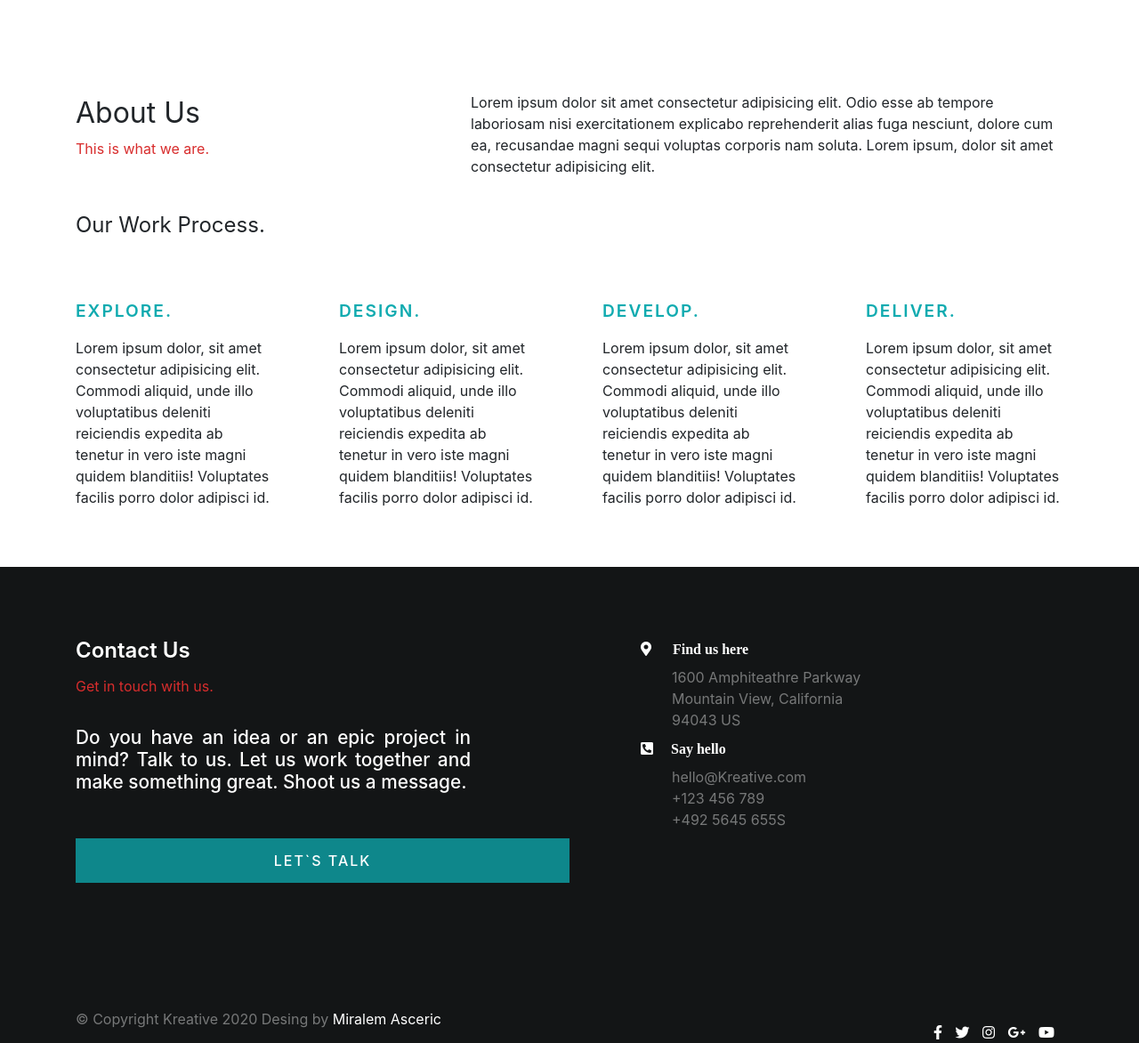
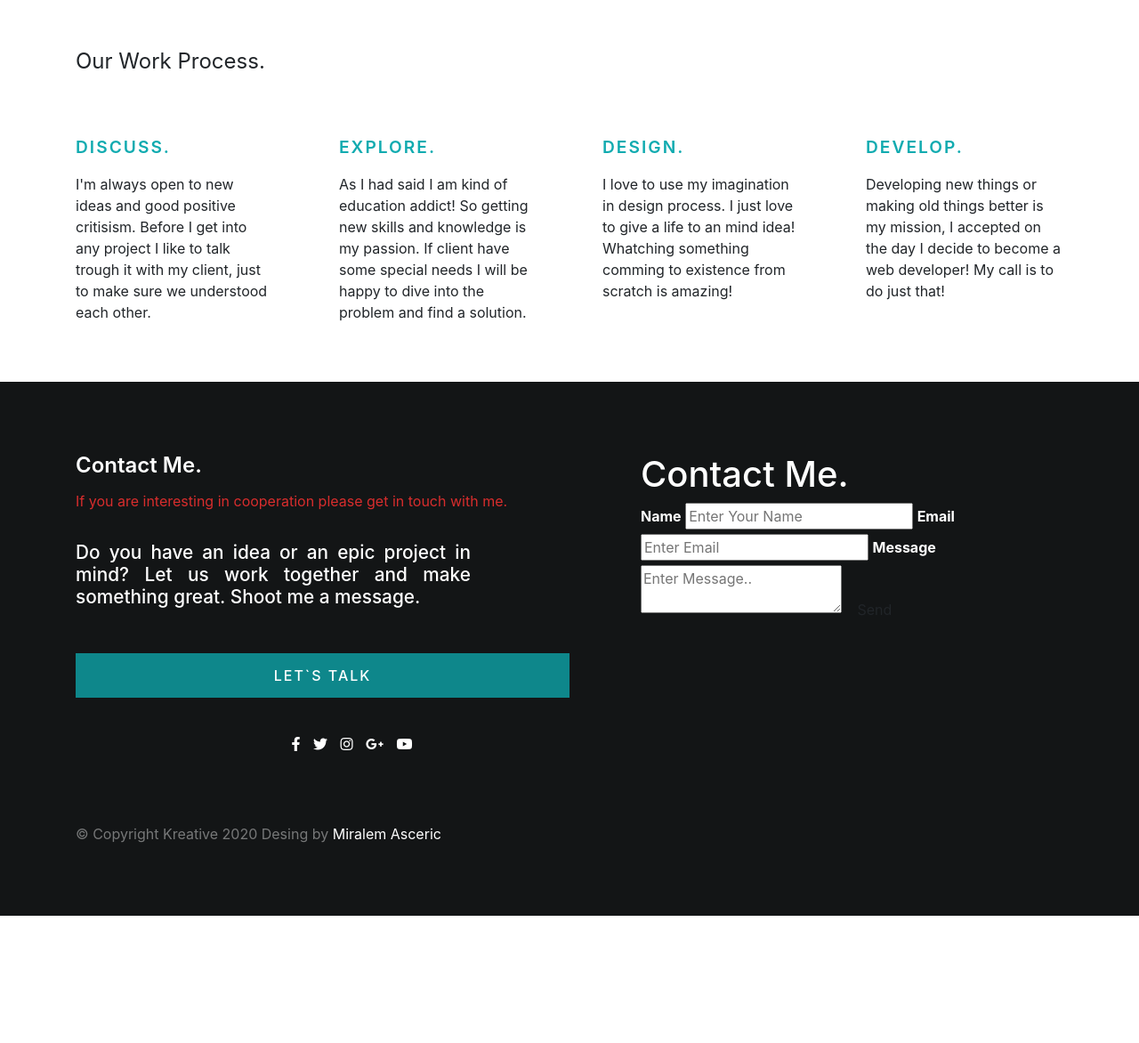
Before and after one commit to Miralem91/portfolio, a plain HTML site: page index.html in a window 1280 px wide. Shown: the part 3730-4902 px from the top of the page at 89% size. After the commit the page ends 4759 px from the top, so only its background shows below. Drawn offline with nearby package versions, Linux system fonts and the light colour scheme; a web font is replaced by a local one.

Commit message:
Update index.html

```diff
--- a/index.html
+++ b/index.html
@@ -276,37 +276,26 @@
 
 <div class="container-fluid " data-aos="zoom-in " id="about-us">
     <div class="container ">
-        <div class="container-fluid " id="about-us-intro">
-            <div class="div-float-left ">
-                <p class="about-us-title ">About Us</p>
-                <p class="section-color ">This is what we are.</p>
 
-            </div>
-            <div class="div-float-right ">
-                <p class="about-us-intro ">Lorem ipsum dolor sit amet consectetur adipisicing elit. Odio esse ab tempore laboriosam nisi exercitationem explicabo reprehenderit alias fuga nesciunt, dolore cum ea, recusandae magni sequi voluptas corporis nam soluta. Lorem ipsum,
-                    dolor sit amet consectetur adipisicing elit.</p>
-            </div>
-        </div>
-
-        <div class="container about-us-subtitle-wrap ">
+        <div class="container about-us-subtitle-wrap mt-5">
             <p class="about-us-subtitle ">Our Work Process.</p>
         </div>
         <div data-aos="zoom-in " class="container-fluid about-us-flex ">
-            <div class="about-us-section " data-aos="fade-up " data-aos-delay="300 ">
-                <p class="uppercase-colored ">EXPLORE.</p>
-                <p class="about-us-text ">Lorem ipsum dolor, sit amet consectetur adipisicing elit. Commodi aliquid, unde illo voluptatibus deleniti reiciendis expedita ab tenetur in vero iste magni quidem blanditiis! Voluptates facilis porro dolor adipisci id.</p>
+            <div class="about-us-section " data-aos="fade-up " data-aos-delay="600 ">
+                <p class="uppercase-colored ">DISCUSS.</p>
+                <p class="about-us-text "> I'm always open to new ideas and good positive critisism. Before I get into any project I like to talk trough it with my client, just to make sure we understood each other.</p>
             </div>
-            <div class="about-us-section " data-aos="fade-up " data-aos-delay="400 ">
-                <p class="uppercase-colored ">DESIGN.</p>
-                <p class="about-us-text ">Lorem ipsum dolor, sit amet consectetur adipisicing elit. Commodi aliquid, unde illo voluptatibus deleniti reiciendis expedita ab tenetur in vero iste magni quidem blanditiis! Voluptates facilis porro dolor adipisci id.</p>
+            <div class="about-us-section" data-aos="fade-up " data-aos-delay="300 ">
+                <p class="uppercase-colored">EXPLORE.</p>
+                <p class="about-us-text">As I had said I am kind of education addict! So getting new skills and knowledge is my passion. If client have some special needs I will be happy to dive into the problem and find a solution.</p>
+            </div>
+            <div class="about-us-section" data-aos="fade-up " data-aos-delay="400 ">
+                <p class="uppercase-colored">DESIGN.</p>
+                <p class="about-us-text">I love to use my imagination in design process. I just love to give a life to an mind idea! Whatching something comming to existence from scratch is amazing!</p>
             </div>
             <div class="about-us-section " data-aos="fade-up " data-aos-delay="500 ">
                 <p class="uppercase-colored ">DEVELOP.</p>
-                <p class="about-us-text ">Lorem ipsum dolor, sit amet consectetur adipisicing elit. Commodi aliquid, unde illo voluptatibus deleniti reiciendis expedita ab tenetur in vero iste magni quidem blanditiis! Voluptates facilis porro dolor adipisci id.</p>
-            </div>
-            <div class="about-us-section " data-aos="fade-up " data-aos-delay="600 ">
-                <p class="uppercase-colored ">DELIVER.</p>
-                <p class="about-us-text ">Lorem ipsum dolor, sit amet consectetur adipisicing elit. Commodi aliquid, unde illo voluptatibus deleniti reiciendis expedita ab tenetur in vero iste magni quidem blanditiis! Voluptates facilis porro dolor adipisci id.</p>
+                <p class="about-us-text ">Developing new things or making old things better is my mission, I accepted on the day I decide to become a web developer! My call is to do just that!</p>
             </div>
         </div>
     </div>
@@ -319,25 +308,34 @@
 <div class="container-fluid " id="contact" data-aos="zoom-in " data-aos-duration=" 2000 ">
     <div class="container contact-container ">
         <div class="contact-intro ">
-            <p class="contact-title ">Contact Us</p>
-            <p class="section-color contact-color ">Get in touch with us.</p>
-            <p class="contact-text ">Do you have an idea or an epic project in mind? Talk to us. Let us work together and make something great. Shoot us a message.</p>
-            <button class="contact-button ">Let`s talk</button>
+            <p class="contact-title ">Contact Me.</p>
+            <p class="section-color contact-color ">If you are interesting in cooperation please get in touch with me.</p>
+            <p class="contact-text ">Do you have an idea or an epic project in mind? Let us work together and make something great. Shoot me a message.</p>
+            <button class="contact-button open-button" onclick="openForm()">Let`s talk</button>
+            <div class="icons-white ">
+                <i class="fab fa-facebook-f "></i>
+                <i class="fab fa-twitter "></i>
+                <i class="fab fa-instagram "></i>
+                <i class="fab fa-google-plus-g "></i>
+                <i class="fab fa-youtube "></i>
+            </div>
         </div>
-        <div class="contact-location-phone ">
-            <i class="fas fa-map-marker-alt "> <span class="icon-text ">Find us here</span></i>
-            <div class="find-us-text " data-aos="flip-left " data-aos-duration="700 ">
-                <p class="light-text ">1600 Amphiteathre Parkway</p>
-                <p class="light-text ">Mountain View, California</p>
-                <p class="light-text ">94043 US</p>
-            </div>
 
-            <i class="fas fa-phone-square-alt "><span class="icon-text ">Say hello</span> </i>
-            <div class="find-us-text " data-aos="flip-right " data-aos-duration="1000 ">
-                <p class="light-text ">hello@Kreative.com</p>
-                <p class="light-text ">+123 456 789</p>
-                <p class="light-text ">+492 5645 655S</p>
-            </div>
+        <div class="contact-location-phone">
+            <form action="/action_page.php" class="form-container">
+                <h1>Contact Me.</h1>
+
+                <label for="name"><b>Name</b></label>
+                <input type="text" placeholder="Enter Your Name" name="name" required>
+
+                <label for="email"><b>Email</b></label>
+                <input type="text" placeholder="Enter Email" name="email" required>
+
+                <label for="msg"><b>Message</b></label>
+                <textarea class="text-area" type="textarea" placeholder="Enter Message.." name="msg" required></textarea>
+
+                <button type="submit" class="btn">Send</button>
+            </form>
         </div>
     </div>
 </div>
@@ -347,18 +345,19 @@
         <div class="copy-right ">
             <p>&copy; Copyright Kreative 2020 Desing by <span class="white ">Miralem Asceric</span></p>
         </div>
-        <div class="icons-white ">
-            <i class="fab fa-facebook-f "></i>
-            <i class="fab fa-twitter "></i>
-            <i class="fab fa-instagram "></i>
-            <i class="fab fa-google-plus-g "></i>
-            <i class="fab fa-youtube "></i>
-        </div>
     </div>
 </div>
 
 </body>
+<script>
+    function openForm() {
+        document.getElementById("myForm").style.display = "block";
+    }
 
+    function closeForm() {
+        document.getElementById("myForm").style.display = "none";
+    }
+</script>
 <script src="https://unpkg.com/aos@2.3.1/dist/aos.js "></script>
 <script src="https://code.jquery.com/jquery-3.5.1.slim.min.js " integrity="sha384-DfXdz2htPH0lsSSs5nCTpuj/zy4C+OGpamoFVy38MVBnE+IbbVYUew+OrCXaRkfj " crossorigin="anonymous "></script>
 <script src="https://cdn.jsdelivr.net/npm/bootstrap@4.5.3/dist/js/bootstrap.bundle.min.js " integrity="sha384-ho+j7jyWK8fNQe+A12Hb8AhRq26LrZ/JpcUGGOn+Y7RsweNrtN/tE3MoK7ZeZDyx " crossorigin="anonymous "></script>
```
